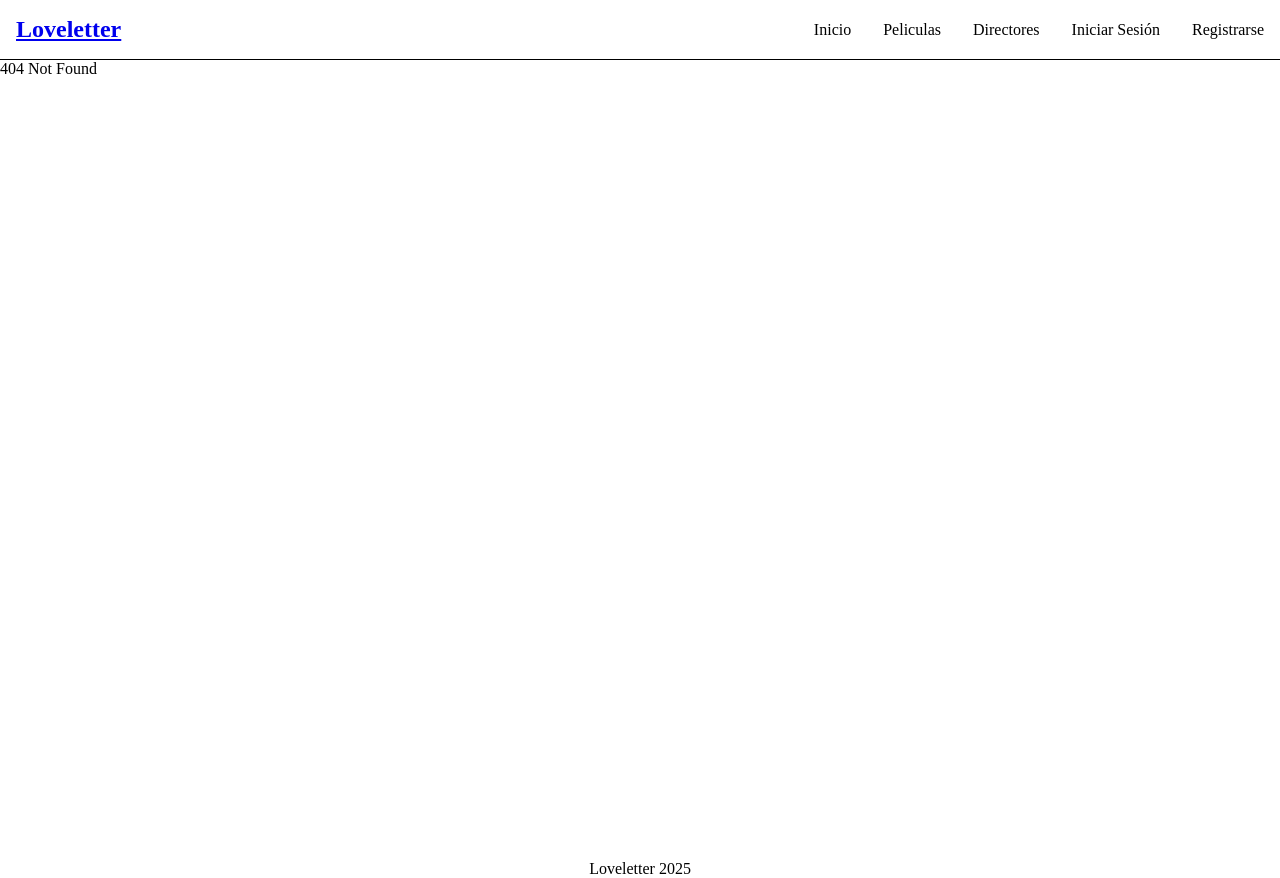
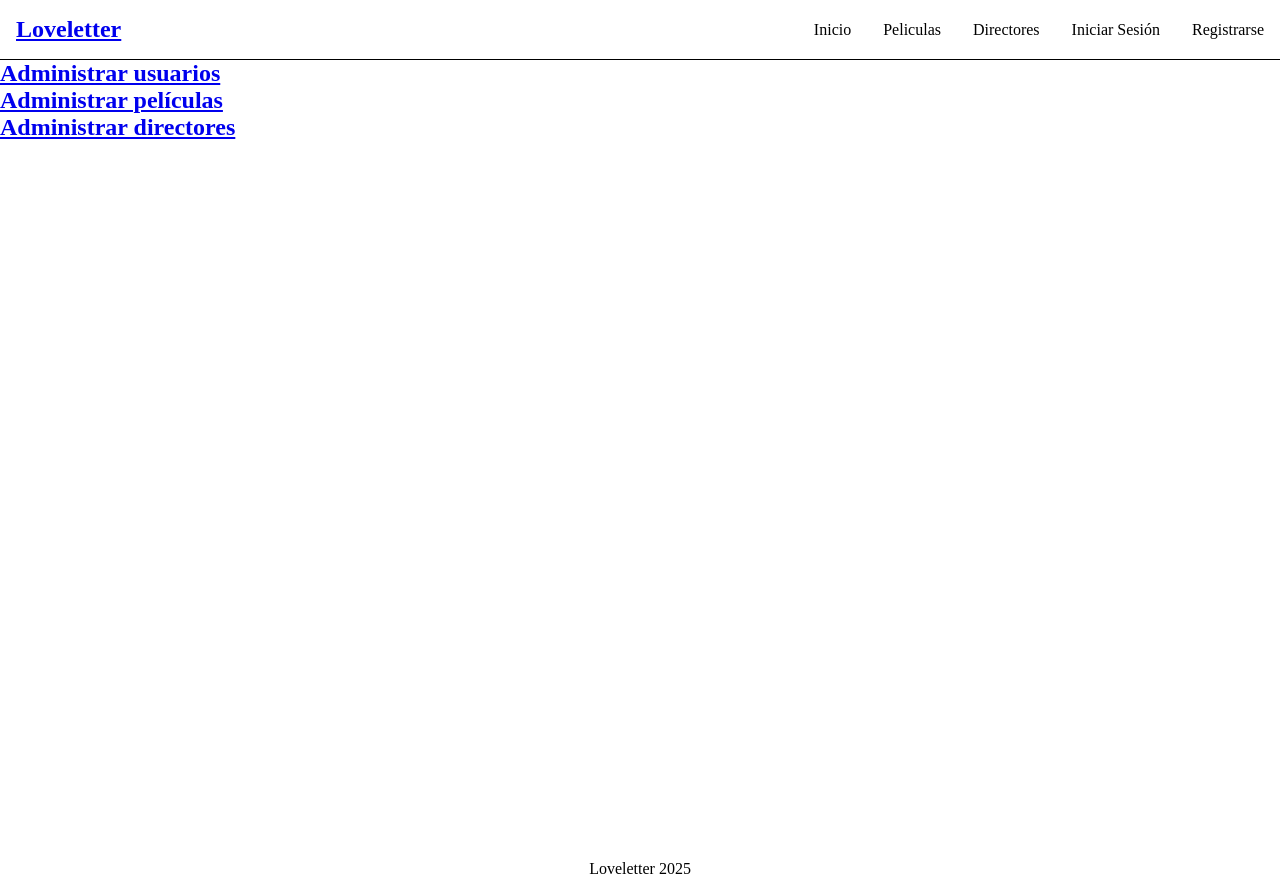
Before and after one commit to webchelios/loveletter-front, a React (Vite) app: page /administracion in a window 1280 px wide. Before the commit this address had no page. Built offline with nearby package versions, Linux system fonts and the light colour scheme.

Commit message:
creating admin interface

```diff
--- a/src/admin/presentation/AdminPage.tsx
+++ b/src/admin/presentation/AdminPage.tsx
@@ -1,9 +1,26 @@
+import { Link } from "react-router"
+
 export const AdminPage = () => {
     return (
         <>
-            <a href="">Administrar Usuarios</a>
-            <a href="">Administrar Películas</a>
-            <a href="">Administrar Directores</a>
+            <Link to="/administracion/usuarios">
+
+                <div>
+                    <h2>Administrar usuarios</h2>
+                </div>
+            </Link>
+            <Link to="/administracion/peliculas">
+
+                <div>
+                    <h2>Administrar películas</h2>
+                </div>
+            </Link>
+            <Link to="/administracion/directores">
+
+                <div>
+                    <h2>Administrar directores</h2>
+                </div>
+            </Link>
         </>
     )
 }
--- /dev/null
+++ b/src/admin/presentation/UserAdminPage.tsx
@@ -0,0 +1,12 @@
+
+export const UserAdminPage = () => {
+    return (
+        <>
+            <h2>Todos los usuarios</h2>
+            <div></div>
+
+            <h2>Crear usuario administrador</h2>
+            <>form</>
+        </>
+    )
+}
--- a/src/auth/presentation/HomePage.tsx
+++ /dev/null
@@ -1,9 +0,0 @@
-export const HomePage = () => {
-    return (
-        <div>
-            <h1>Una <span style={{ textDecoration: 'line-through' }}>carta</span> web de amor al cine</h1>
-            <p>Registrate para comenzar a explorar</p>
-            <a href="/registrarse">Registrarse</a>
-        </div>
-    )
-}
--- /dev/null
+++ b/src/shared/presentation/HomePage.tsx
@@ -0,0 +1,23 @@
+import { useContext } from "react"
+import { AuthContext } from "../../auth/context/AuthContext"
+
+export const HomePage = () => {
+
+    const { authUser } = useContext(AuthContext)
+
+    return (
+        <div>
+            <h1>Una <span style={{ textDecoration: 'line-through' }}>carta</span> web de amor al cine</h1>
+
+            {
+                authUser
+                    ? <><p>¡Bienvenido {authUser.username}!</p></>
+                    : <>
+                        <p>Registrate para comenzar a explorar</p>
+                        <a href="/registrarse">Registrarse</a>
+                    </>
+            }
+
+        </div>
+    )
+}
```
Also changed, not shown: src/router/app.router.tsx (+11 -2 lines).
